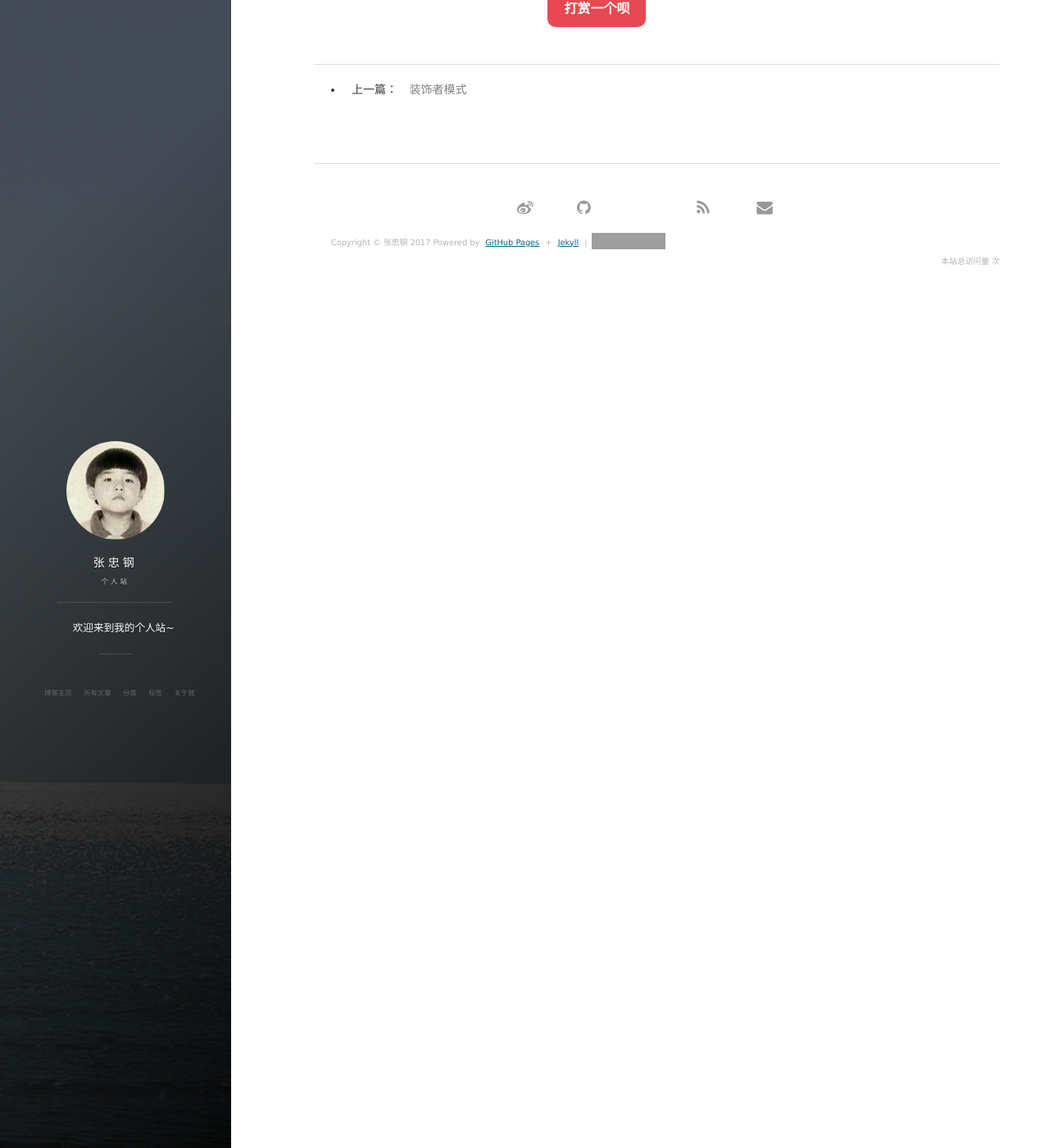
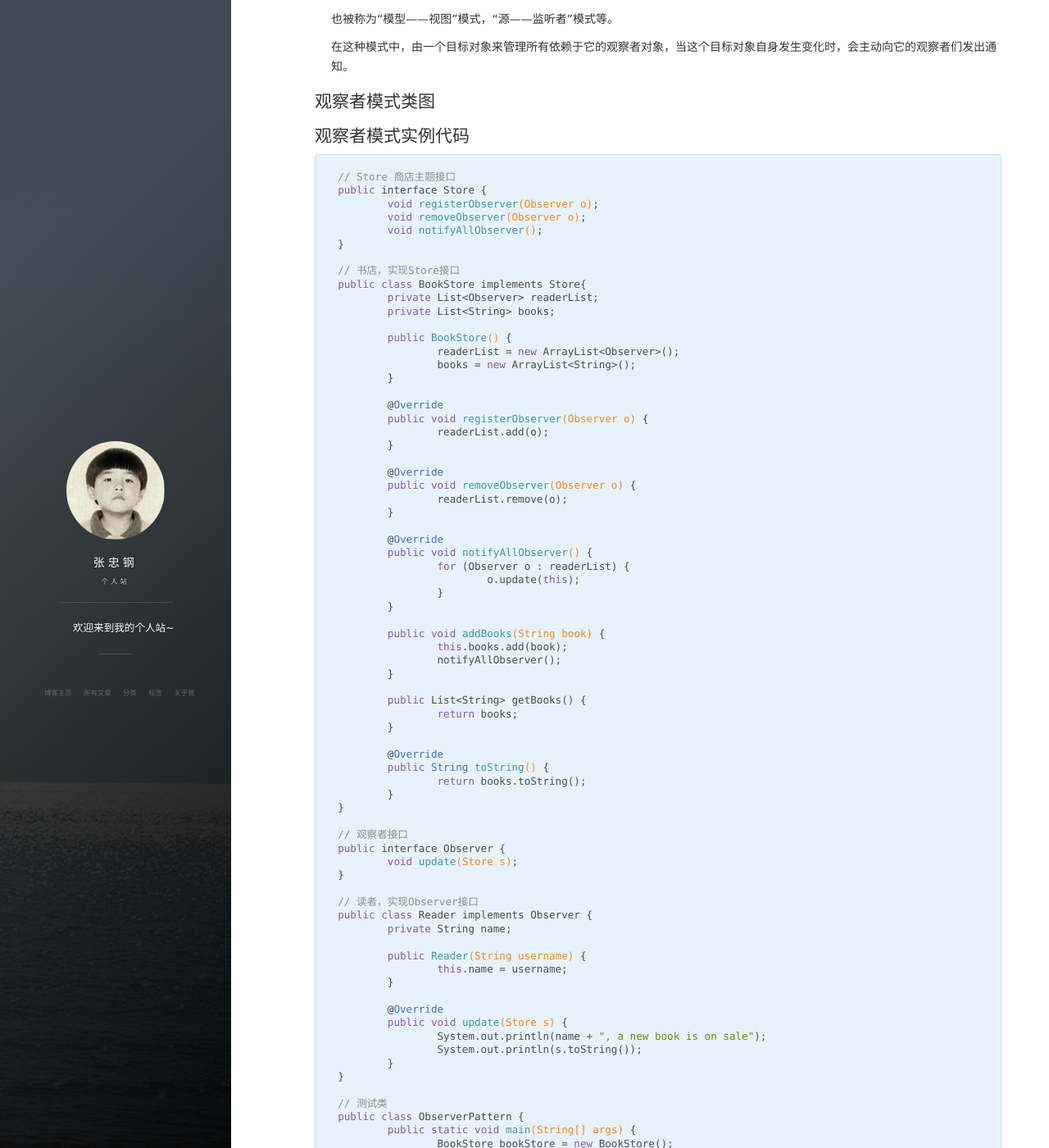
Before and after one commit to zhzhgang/zhzhgang.github.io, a Jekyll site: the page built from _posts/2017-03-30-ObserverPattern.md, in a window 1280 px wide and 1400 px high, scrolled down 270 px. Shown: the whole window at 82% size. Built offline with Jekyll 4.4.1, drawn with Linux system fonts in a browser that asks for light colours; nearby versions of some CDN libraries; comment, search, counter and statistics services are not loaded; some of the changed text lies outside the part shown; grey boxes are pictures that could not be loaded.

Commit message:
Edit 2017-03-30-ObserverPattern.md

```diff
--- a/_posts/2017-03-30-ObserverPattern.md
+++ b/_posts/2017-03-30-ObserverPattern.md
@@ -12,3 +12,118 @@ tags: [设计模式, 观察者]
 ----
 
 ## 什么是观察者模式
+
+观察者模式就是一种“发布者——订阅者”模式。
+
+也被称为“模型——视图”模式，“源——监听者”模式等。
+
+在这种模式中，由一个目标对象来管理所有依赖于它的观察者对象，当这个目标对象自身发生变化时，会主动向它的观察者们发出通知。
+
+## 观察者模式类图
+
+
+## 观察者模式实例代码
+
+	// Store 商店主题接口
+	public interface Store {
+		void registerObserver(Observer o);
+		void removeObserver(Observer o);
+		void notifyAllObserver();
+	}
+
+	// 书店，实现Store接口
+	public class BookStore implements Store{
+		private List<Observer> readerList;
+		private List<String> books;
+
+		public BookStore() {
+			readerList = new ArrayList<Observer>();
+			books = new ArrayList<String>();
+		}
+
+		@Override
+		public void registerObserver(Observer o) {
+			readerList.add(o);
+		}
+
+		@Override
+		public void removeObserver(Observer o) {
+			readerList.remove(o);
+		}
+
+		@Override
+		public void notifyAllObserver() {
+			for (Observer o : readerList) {
+				o.update(this);
+			}
+		}
+
+		public void addBooks(String book) {
+			this.books.add(book);
+			notifyAllObserver();
+		}
+
+		public List<String> getBooks() {
+			return books;
+		}
+
+		@Override
+		public String toString() {
+			return books.toString();
+		}
+	}
+
+	// 观察者接口
+	public interface Observer {
+		void update(Store s);
+	}
+
+	// 读者，实现Observer接口
+	public class Reader implements Observer {
+		private String name;
+
+		public Reader(String username) {
+			this.name = username;
+		}
+
+		@Override
+		public void update(Store s) {
+			System.out.println(name + ", a new book is on sale");
+			System.out.println(s.toString());
+		}
+	}
+
+	// 测试类
+	public class ObserverPattern {
+		public static void main(String[] args) {
+			BookStore bookStore = new BookStore();
+
+			bookStore.registerObserver(new Reader("Zhang san"));
+			bookStore.registerObserver(new Reader("Li si"));
+			bookStore.registerObserver(new Reader("Wang wu"));
+
+			bookStore.addBooks("《深入理解计算机系统》");
+		}
+	}
+
+
+运行结果为：
+
+> Zhang san, a new book is on sale
+
+> [《深入理解计算机系统》]
+
+> Li si, a new book is on sale
+
+> [《深入理解计算机系统》]
+
+> Wang wu, a new book is on sale
+
+> [《深入理解计算机系统》]
+
+
+
+
+## 观察者模式的应用
+
+各种 Listener。
```
Also changed, not shown: other parts of _posts/2017-03-30-ObserverPattern.md (+1 -1 lines).
